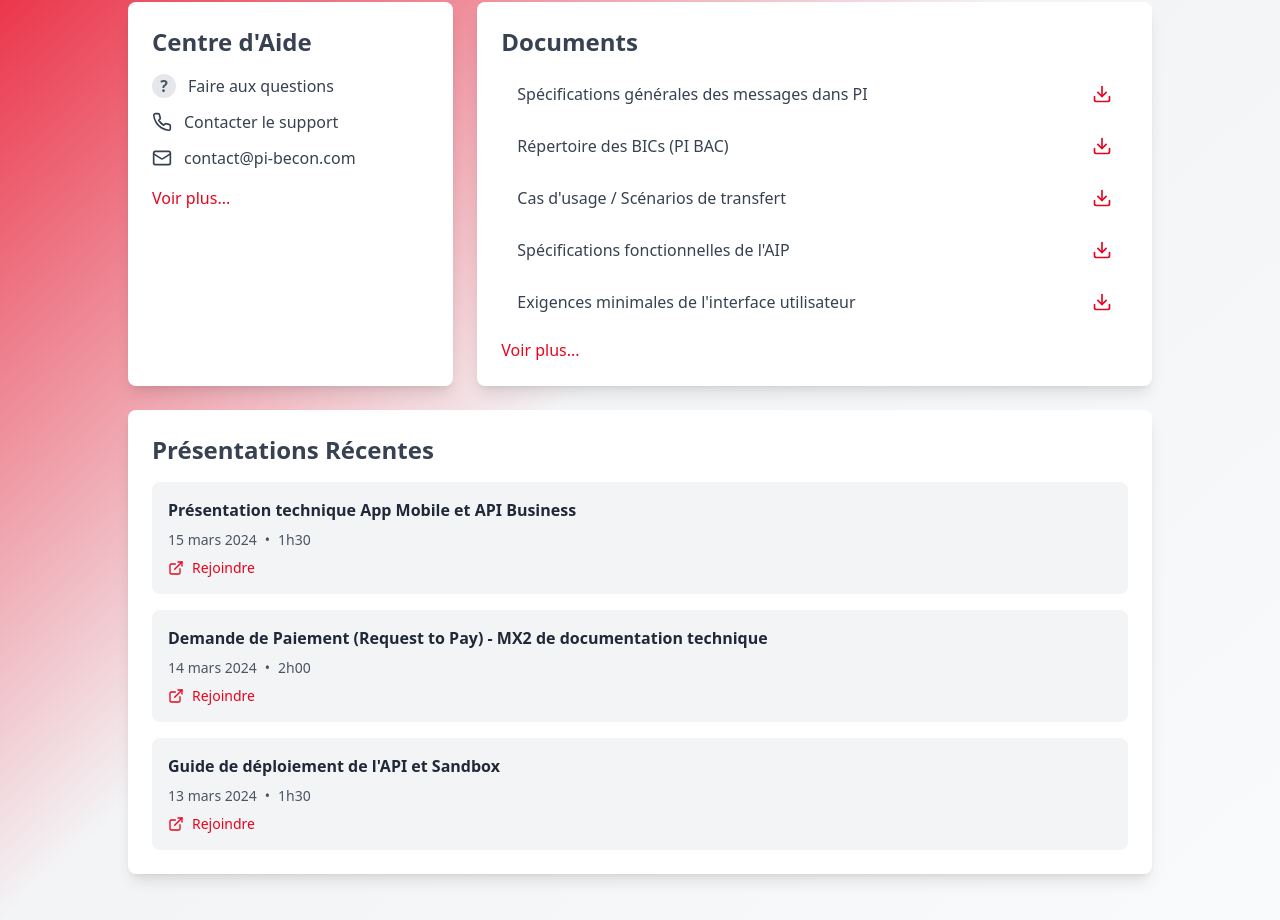
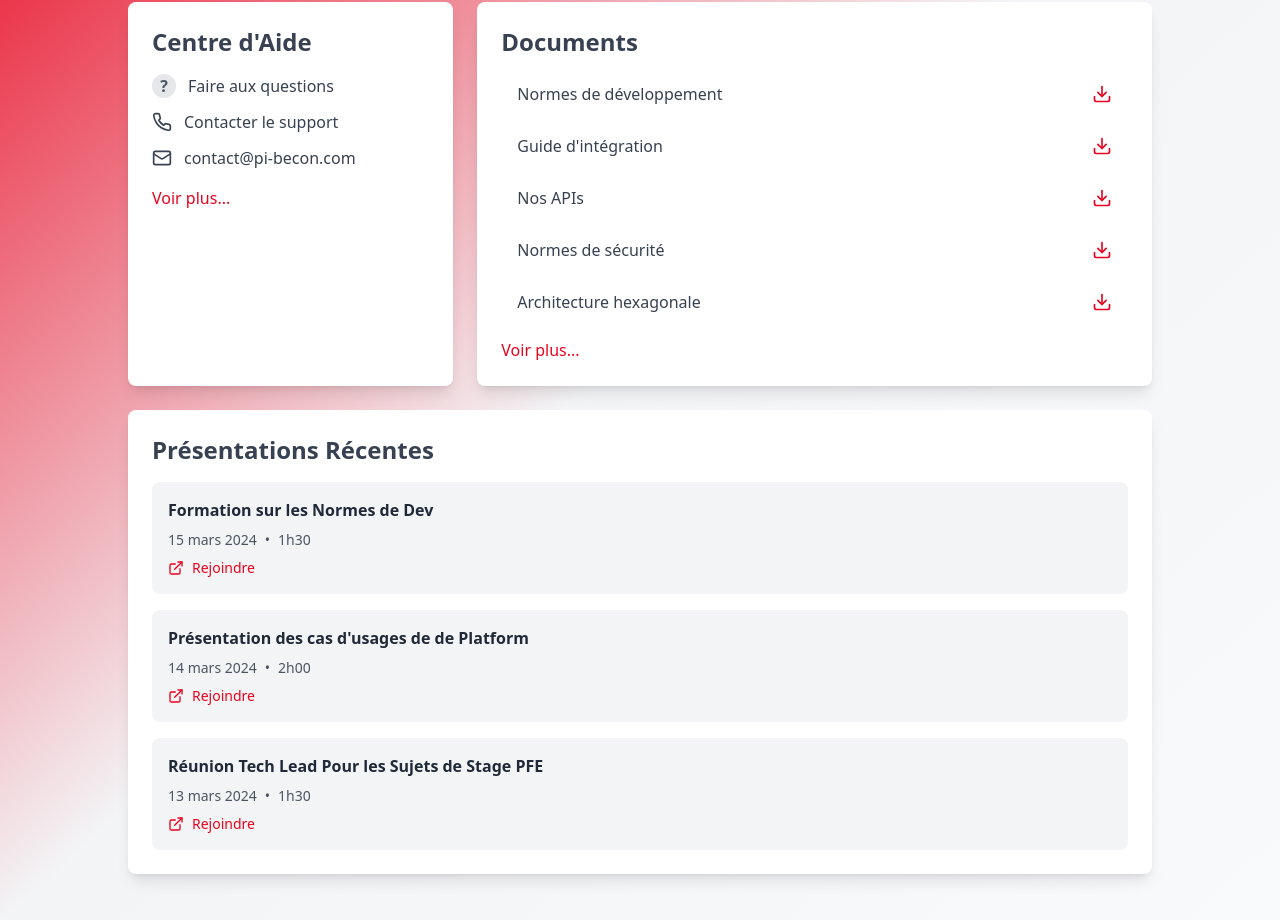
Before and after one commit to BallaAicha/hubdoc, a React (Vite) app: page / in a window 1280 px wide. Shown: the part 316-1236 px from the top of the page. Built offline with nearby package versions, Linux system fonts and the light colour scheme.

Commit message:
lasttnightt commit

```diff
--- a/src/pages/Home.tsx
+++ b/src/pages/Home.tsx
@@ -5,21 +5,21 @@ import { RecentPresentation } from '../types';
 const recentPresentations: RecentPresentation[] = [
   {
     id: '1',
-    title: 'Présentation technique App Mobile et API Business',
+    title: 'Formation sur les Normes de Dev',
     date: '15 mars 2024',
     duration: '1h30',
     status: 'En cours',
   },
   {
     id: '2',
-    title: 'Demande de Paiement (Request to Pay) - MX2 de documentation technique',
+    title: 'Présentation des cas d\'usages de de Platform',
     date: '14 mars 2024',
     duration: '2h00',
     status: 'Terminé',
   },
   {
     id: '3',
-    title: 'Guide de déploiement de l\'API et Sandbox',
+    title: 'Réunion Tech Lead Pour les Sujets de Stage PFE ',
     date: '13 mars 2024',
     duration: '1h30',
     status: 'Terminé',
@@ -78,11 +78,11 @@ export function Home() {
               <h2 className="text-2xl font-bold text-gray-700 mb-4">Documents</h2>
               <div className="space-y-3">
                 {[
-                  "Spécifications générales des messages dans PI",
-                  "Répertoire des BICs (PI BAC)",
-                  "Cas d'usage / Scénarios de transfert",
-                  "Spécifications fonctionnelles de l'AIP",
-                  "Exigences minimales de l'interface utilisateur",
+                  "Normes de développement",
+                  "Guide d'intégration",
+                  "Nos APIs",
+                  "Normes de sécurité",
+                  "Architecture hexagonale",
                 ].map((doc, index) => (
                     <div key={index} className="flex items-center justify-between hover:bg-gray-50 rounded-lg px-4 py-2 transition">
                       <span className="text-gray-700">{doc}</span>
```
